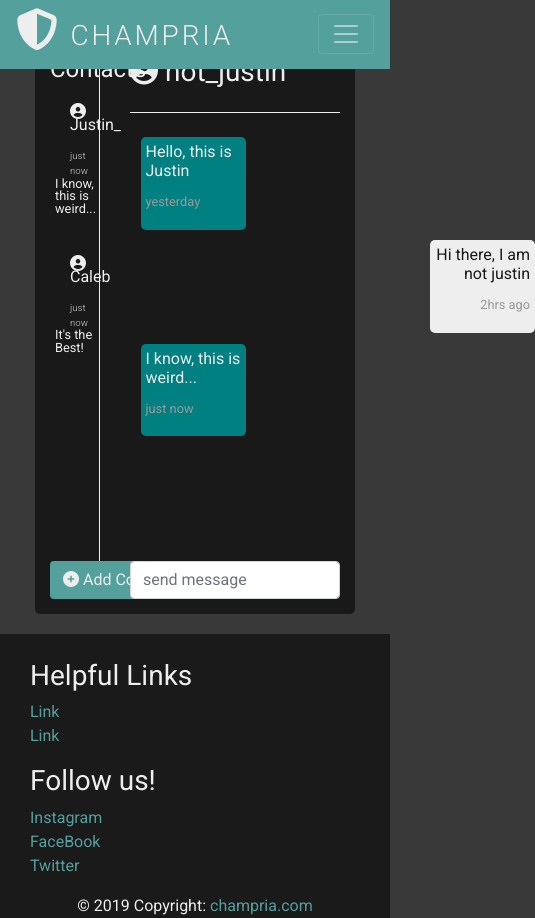
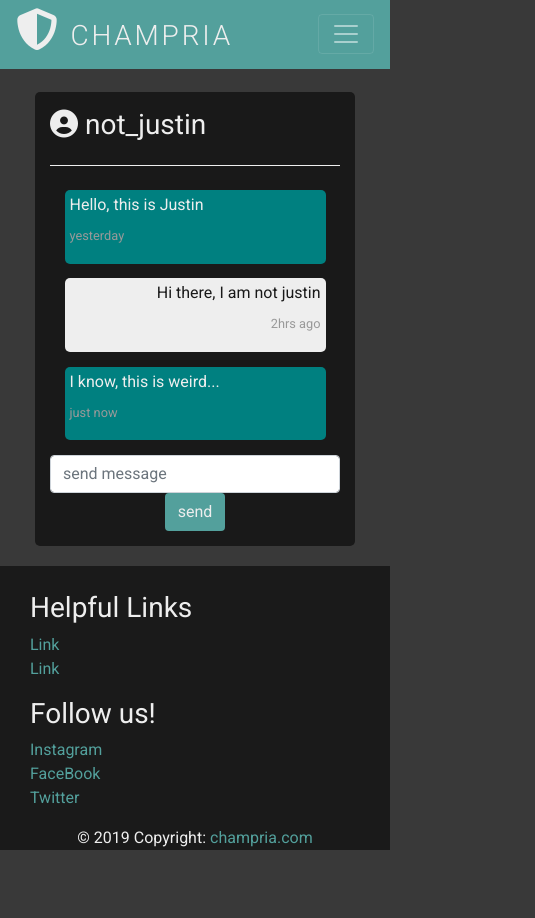
Before and after one commit to champria/main-site, a React (Create React App) app in the folder client/: page /player/1/chat in a window 390 px wide. Shown: the whole page, 535 px wide, since content can reach past the window. After the commit the page ends 850 px from the top, so only its background shows below. Built offline with nearby package versions, Linux system fonts and the light colour scheme.

Commit message:
added styles for chat, player and spplash pages

```diff
--- a/client/src/components/search/SearchDashboard.js
+++ b/client/src/components/search/SearchDashboard.js
@@ -50,10 +50,10 @@ export default class SearchDashboard extends Component {
       <div className="container-fluid">
         <br />
         <div className="row">
-          <div className="col-2">
+          <div className="col-md-2">
             <Filter FilterData={PlayerData} filterBy={this.filterBy} />
           </div>
-          <div className="col-10" id="player-box">
+          <div className="col-md-10 col-sm-12" id="player-box">
             <Players
               PlayerData={
                 !this.state.data.length ? PlayerData : this.state.data
--- a/client/src/components/search/styles/PlayerSearch.css
+++ b/client/src/components/search/styles/PlayerSearch.css
@@ -6,14 +6,14 @@
   padding-bottom: 5%;
   background-position: center;
   background-size: cover;
-  opacity: .5;
+  opacity: 0.5;
   z-index: 2;
   height: 100px;
   filter: blur(3px);
   /* border-bottom: 1px solid #eee; */
 }
 
-.foreground{
+.foreground {
   position: absolute;
   top: 30%;
   left: 55%;
@@ -25,11 +25,13 @@
   width: 100%;
 }
 
-@media screen and (max-width:500px){
-.foreground img {
-  width: 60%;
-}
-
+@media screen and (max-width: 600px) {
+  .foreground img {
+    width: 60%;
+  }
+  .foreground {
+    z-index: 2;
+  }
 }
 
 .username {
@@ -58,6 +60,7 @@ a:hover {
   height: 65vh;
   overflow-y: auto;
   margin-bottom: 4%;
+  margin-top: 5%;
 }
 
 .player-container {
@@ -84,14 +87,14 @@ a:hover {
   color: #eee;
 }
 
-.filter-bg{
+.filter-bg {
   background-color: #1a1a1a;
   padding: 15px;
   border-radius: 5px;
   margin-bottom: 10%;
 }
 
-.filter-bg .form-control{
+.filter-bg .form-control {
   background-color: #393939;
   border: none;
   color: #eee;
--- a/client/src/components/splash/styles/MainSplash.css
+++ b/client/src/components/splash/styles/MainSplash.css
@@ -13,7 +13,6 @@
   filter: blur(4px);
   z-index:-1;
 } */
-
 
 #foreground {
   position: absolute;
@@ -35,6 +34,6 @@
     font-size: 3em;
   }
   #foreground p {
-    font-size: 1em;
+    font-size: 0.9em;
   }
 }
--- a/client/src/services/chat/playerChat/Contact.js
+++ b/client/src/services/chat/playerChat/Contact.js
@@ -1,51 +1,49 @@
-import React, { Component } from 'react';
+import React, { Component } from "react";
 
 class Contact extends Component {
-
   state = {
-        lastMessage:[]
-    }
+    lastMessage: []
+  };
 
   componentDidMount() {
     this.setState({
-         lastMessage:this.props.contact[this.props.contact.length-1]
-     })
-
-
+      lastMessage: this.props.contact[this.props.contact.length - 1]
+    });
   }
 
-  handleClick(){
-      this.props.messageSelector(this.props.contact)
+  handleClick() {
+    this.props.messageSelector(this.props.contact);
   }
 
   render() {
-
     return (
-            <div className="contact-container" onClick={()=> this.handleClick()}>
-                {this.state
-                ? (
+      <div className="contact-container" onClick={() => this.handleClick()}>
+        {this.state ? (
+          // opnce the component has mounted, display this data
           <div>
-
             <div className="row ">
               <div className="col-8">
-        <p className="contact-user"><i className="fas fa-user-circle"></i> {this.state.lastMessage.user}</p>
-
+                <p className="contact-user">
+                  <i className="fas fa-user-circle"></i>{" "}
+                  {this.state.lastMessage.user !== this.props.user
+                    ? this.state.lastMessage.user
+                    : "You"}
+                </p>
               </div>
               <div className="col-4">
-        <span className="contact-timestamp text-right">{this.state.lastMessage.timestamp}</span>
+                <span className="contact-timestamp text-right">
+                  {this.state.lastMessage.timestamp}
+                </span>
               </div>
-        <p className="contact-message">{this.state.lastMessage.message}</p>
+              <p className="contact-message">
+                {this.state.lastMessage.message}
+              </p>
             </div>
-
-
           </div>
-                )
-                : (
+        ) : (
+          // if the component hasnt mounted just display loading text
           <p>loading...</p>
-                )
-
-                }
-
+        )}
       </div>
     );
   }
--- a/client/src/services/chat/playerChat/PlayerChat.js
+++ b/client/src/services/chat/playerChat/PlayerChat.js
@@ -1,65 +1,69 @@
-import React, { Component } from 'react';
-import Contact from './Contact'
-import Messages from './Messages'
-import SendMessage from './SendMessage'
-import AddContact from './AddContact'
-import './styles/PlayerChat.css'
+import React, { Component } from "react";
+import Contact from "./Contact";
+import Messages from "./Messages";
+import SendMessage from "./SendMessage";
+import AddContact from "./AddContact";
+import "./styles/PlayerChat.css";
 
+import messageData from "../../../MESSAGE_DATA.json";
+import moreMessages from "../../../MORE_MESSAGES.json";
 
-
-import messageData from '../../../MESSAGE_DATA.json'
-import moreMessages from '../../../MORE_MESSAGES.json'
-
-const userOne = "Justin_"
-const userTwo = "not_justin"
+const userOne = "Justin_";
+const userTwo = "not_justin";
 
 class PlayerChat extends Component {
+  state = {
+    messages: [],
+    userTwo: [],
+    conversationSelected: false
+  };
 
-    state = {
-        messages : [],
-        userTwo:[],
-        conversationSelected:false
-    }
-
-    messageSelector(data){
+  messageSelector(data) {
     //    todo: get his functional...
   }
 
   render() {
-
     return (
       <div className="container" id="player-chat">
         <div className="chat-bg">
           <div className="row">
-
             <div className="col-3">
-                   <ul className="list-group text-left" id="content-box">
+              <ul
+                className="list-group text-left d-none d-md-block"
+                id="content-box"
+              >
                 <h4>Contacts</h4>
-                       <li className="list-group-item" >
-                       <Contact contact={messageData} user={userOne} messageSelector={this.messageSelector}/>
+                <li className="list-group-item">
+                  <Contact
+                    contact={messageData}
+                    user={userOne}
+                    messageSelector={this.messageSelector}
+                  />
                 </li>
-                       <li className="list-group-item" >
-                       <Contact contact={moreMessages} user={userOne} messageSelector={this.messageSelector}/>
+                <li className="list-group-item">
+                  <Contact
+                    contact={moreMessages}
+                    user={userOne}
+                    messageSelector={this.messageSelector}
+                  />
                 </li>
               </ul>
-
-
             </div>
             {/* this part should eventually be dynamic, maybe unique id? */}
-               <div className="col-9">
-        <h3 className="text-left"><i className="fas fa-user-circle"></i> {userTwo}</h3>
-        <hr className="my-4"/>
-
-                   <Messages messages={messageData}/>
-
+            <div className="col-md-9 col-sm-12">
+              <h3 className="text-left">
+                <i className="fas fa-user-circle"></i> {userTwo}
+              </h3>
+              <hr className="my-4" />
+              <Messages messages={messageData} />
             </div>
           </div>
           <div className="row">
-                   <div className="col-3">
-                   <AddContact/>
+            <div className="col-3 d-none d-md-block">
+              <AddContact />
             </div>
-                   <div className="col-9">
-                   <SendMessage/>
+            <div className="col-md-9 col-sm-12">
+              <SendMessage />
             </div>
           </div>
         </div>
--- a/client/src/services/chat/playerChat/SendMessage.js
+++ b/client/src/services/chat/playerChat/SendMessage.js
@@ -1,14 +1,19 @@
-import React, { Component } from 'react';
+import React, { Component } from "react";
 
 class SendMessage extends Component {
   render() {
     return (
-            <div className="">
+      <div className="form-row">
+        <div className="col-md-12 col-sm-9">
           <input
-                placeholder = "send message"
+            placeholder="send message"
             name="message"
             className="form-control"
           />
+        </div>
+        <div className="d-block d-md-none col-sm-3">
+          <button className="btn button">send</button>
+        </div>
       </div>
     );
   }
--- a/client/src/services/chat/playerChat/styles/PlayerChat.css
+++ b/client/src/services/chat/playerChat/styles/PlayerChat.css
@@ -20,14 +20,14 @@
   margin: 5%;
   width: 50%;
   text-align: left;
-    line-height: .8em;
+  line-height: 0.8em;
 }
 
-.message-sender{
-    background-color:#eee;
+.message-sender {
+  background-color: #eee;
   color: #191919;
   text-align: right;
-    margin-left: 300px;
+  margin-left: 30%;
 }
 
 .message-content {
@@ -35,8 +35,8 @@
 }
 
 .message-timestamp {
-    font-size: .8em;
-    color:#999;
+  font-size: 0.8em;
+  color: #999;
   margin-bottom: none;
 }
 
@@ -47,15 +47,27 @@
 }
 
 .contact-container {
-    line-height: .8em;
+  line-height: 0.8em;
   cursor: pointer;
 }
 
 .contact-message {
- font-size: .8em;
+  font-size: 0.8em;
 }
 
 .contact-timestamp {
-    font-size: .6em;
-    color:#999;
+  font-size: 0.6em;
+  color: #999;
 }
+
+@media only screen and (max-width: 500px) {
+  .message-container {
+    width: 90%;
+  }
+  .message-sender {
+    margin-left: 5%;
+  }
+  .chat-bg {
+    margin-top: 20%;
+  }
+}
```
Also changed, not shown: client/src/components/splash/MainSplash.js (+7 -17 lines), client/src/services/chat/playerChat/Messages.js (+10 -6 lines), package.json (added, +20 -0 lines), 1 other file (tests, documents, lock files or other folders). Lines whose indentation alone changed are shown as unchanged.
